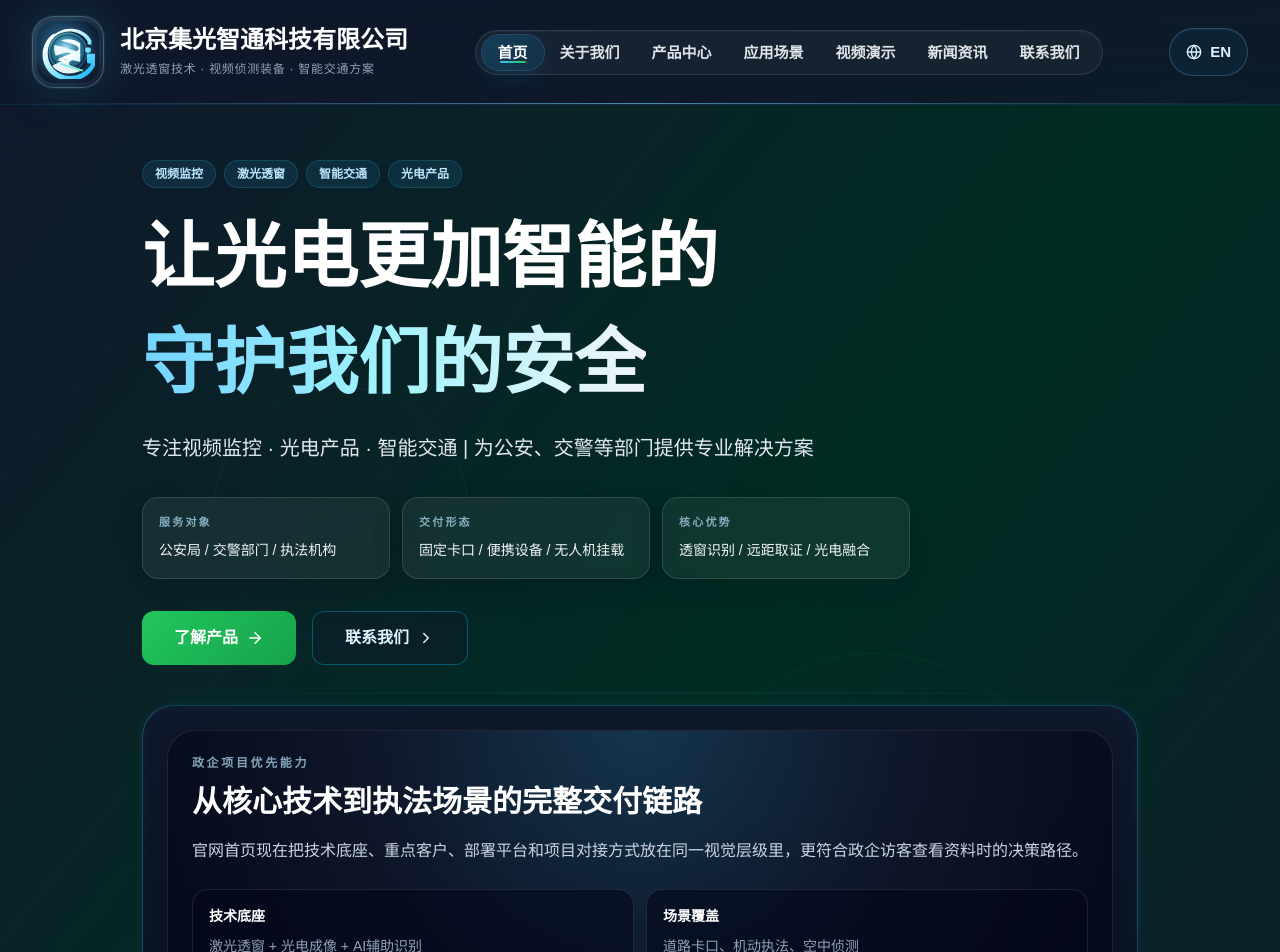
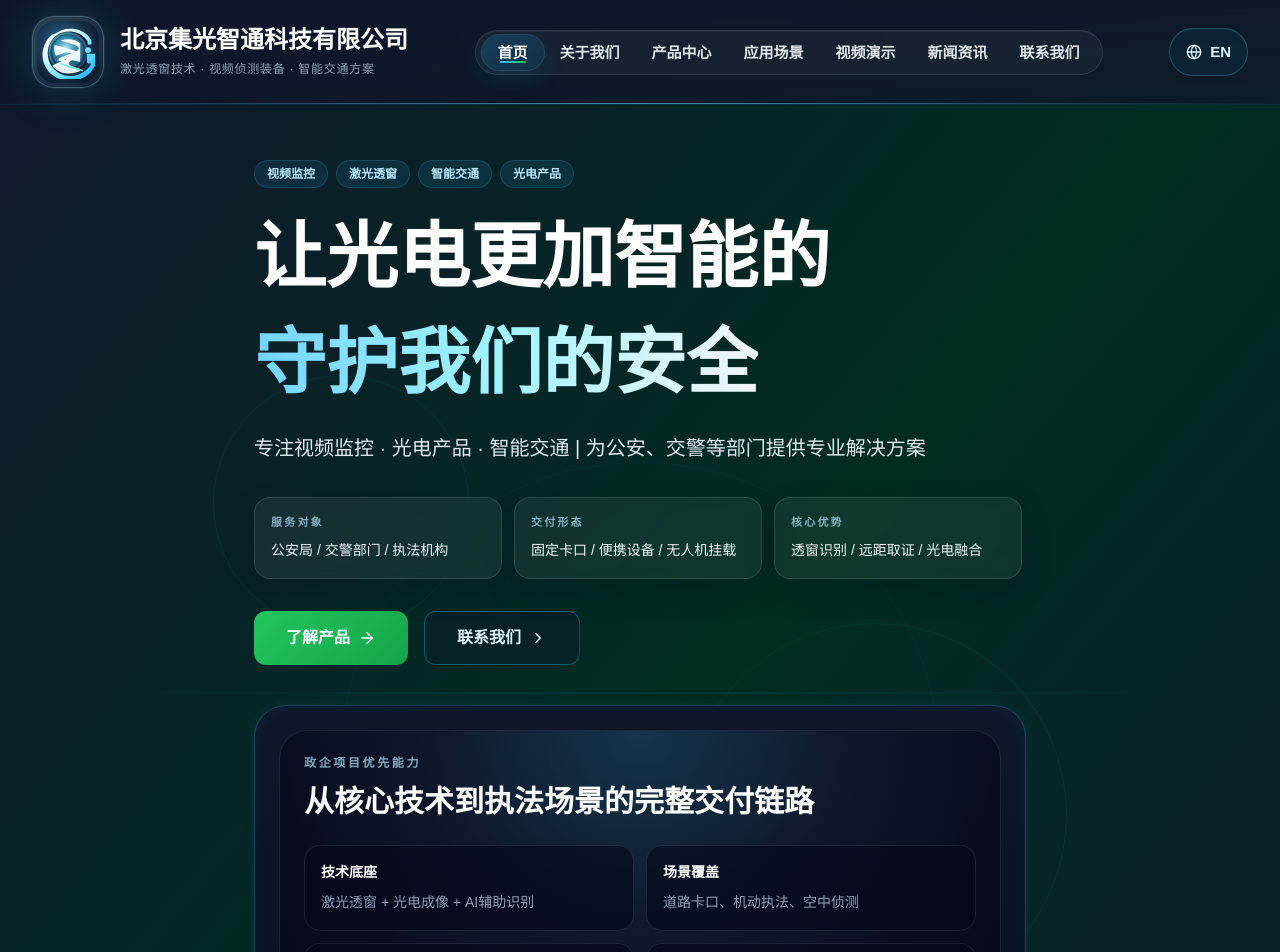
Before and after one commit to wangxintao-bj/jiguangzhitong, a React (Vite) app: page / in a window 1280 px wide. Shown: the top 952 px of the page. Built offline with nearby package versions, Linux system fonts and the light colour scheme.

Commit message:
去掉首页hero区域中关于官网改版策略的说明文案

```diff
--- a/src/pages/Home.tsx
+++ b/src/pages/Home.tsx
@@ -222,11 +222,7 @@ export default function Home() {
                 <h3 className="mt-3 text-2xl md:text-3xl font-bold text-white leading-tight">
                   {lang === 'zh' ? '从核心技术到执法场景的完整交付链路' : 'A complete chain from core optics to enforcement scenarios'}
                 </h3>
-                <p className="mt-4 text-sm md:text-base leading-7 text-slate-300">
-                  {lang === 'zh'
-                    ? '官网首页现在把技术底座、重点客户、部署平台和项目对接方式放在同一视觉层级里，更符合政企访客查看资料时的决策路径。'
-                    : 'The hero now surfaces core technology, client focus, deployment platforms, and engagement flow in one decision-friendly layer.'}
-                </p>
+
 
                 <div className="mt-6 grid gap-3 sm:grid-cols-2">
                   {[
```
